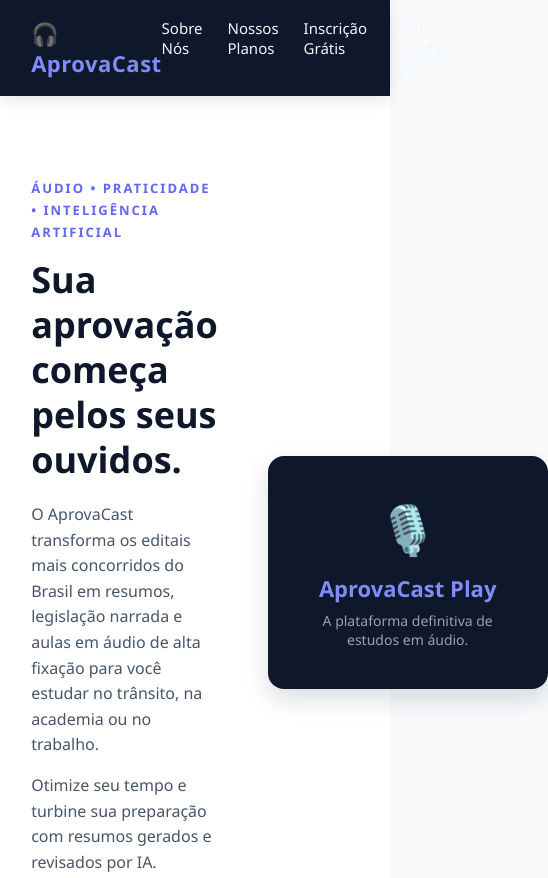
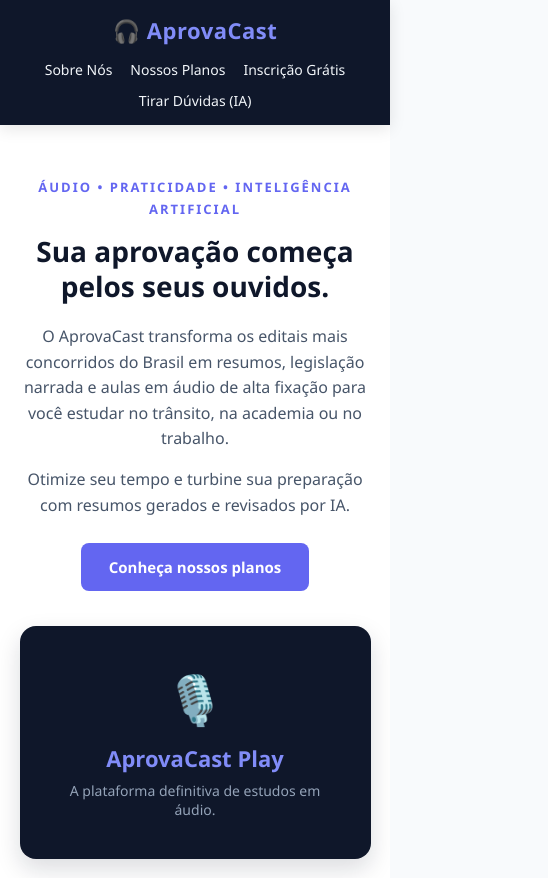
Before and after one commit to R4MBR4/landingPageAprovaCast, a plain HTML site: page index.html in a window 390 px wide. Shown: the top 878 px of the page, 548 px wide, since content can reach past the window. Drawn offline with Linux system fonts and the light colour scheme; no server answers.

Commit message:
feat: integra Google Gemini 3.8 Flash e adiciona responsividade mobile (Juliana)

```diff
--- a/style.css
+++ b/style.css
@@ -428,3 +428,43 @@ footer {
 .botao-formulario:hover {
     background-color: #4f46e5;
 }
+/* ========================================== */
+/* MELHORIAS DE RESPONSIVIDADE (MOBILE)       */
+/* ========================================== */
+@media (max-width: 768px) {
+    header {
+        flex-direction: column;
+        gap: 15px;
+        padding: 15px 5%;
+        text-align: center;
+    }
+
+    nav {
+        flex-wrap: wrap;
+        justify-content: center;
+        gap: 12px 18px;
+    }
+
+    nav a {
+        font-size: 14px;
+    }
+
+    .sobre, .planos, .chatbot, .contato {
+        padding: 50px 5%;
+    }
+
+    .sobre-conteudo {
+        flex-direction: column;
+        text-align: center;
+        gap: 35px;
+    }
+
+    .sobre-texto h1 {
+        font-size: 28px;
+    }
+
+    .sobre-destaque {
+        width: 100%;
+        min-width: auto;
+    }
+}
```
Also changed, not shown: 1 other file.
